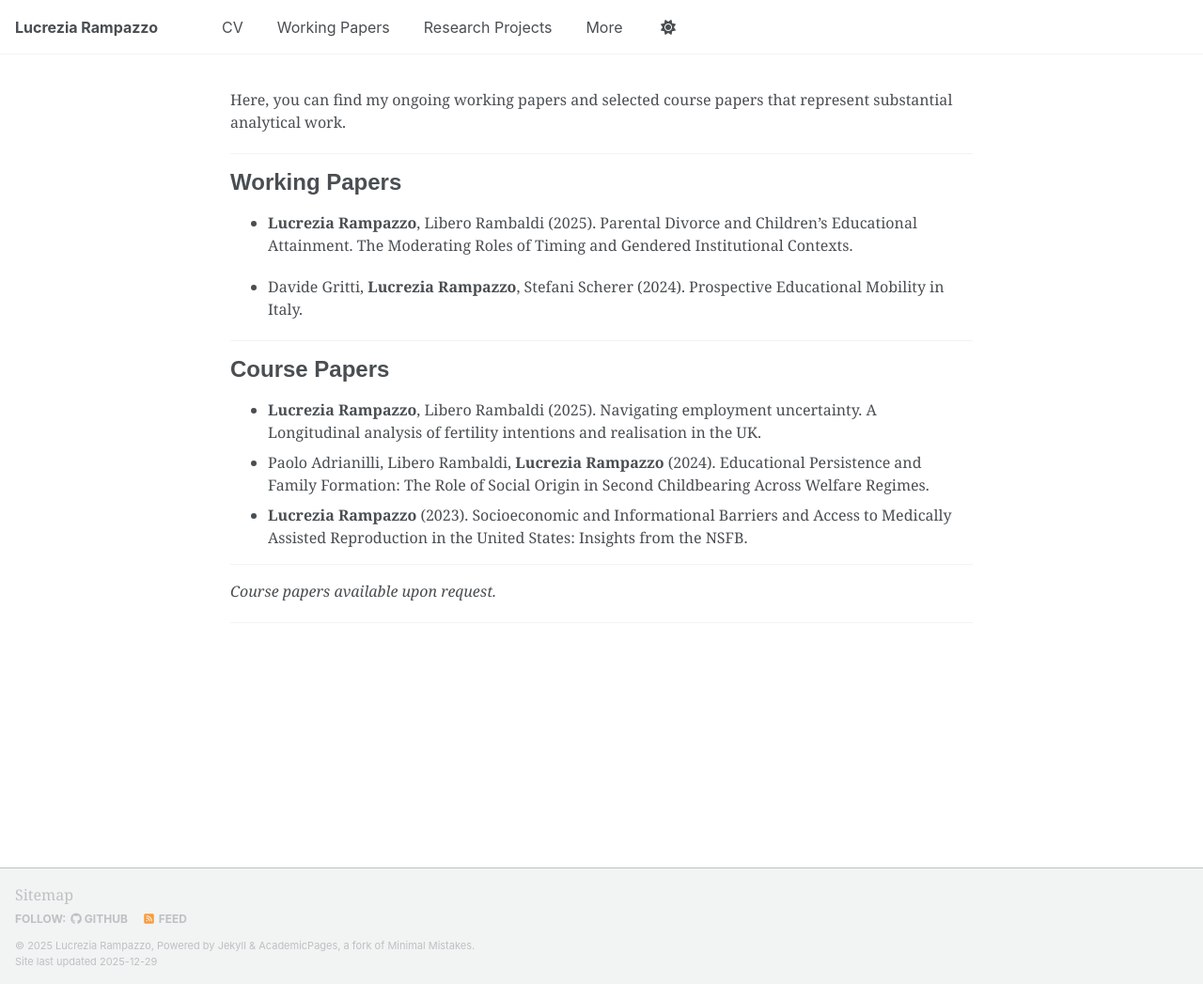
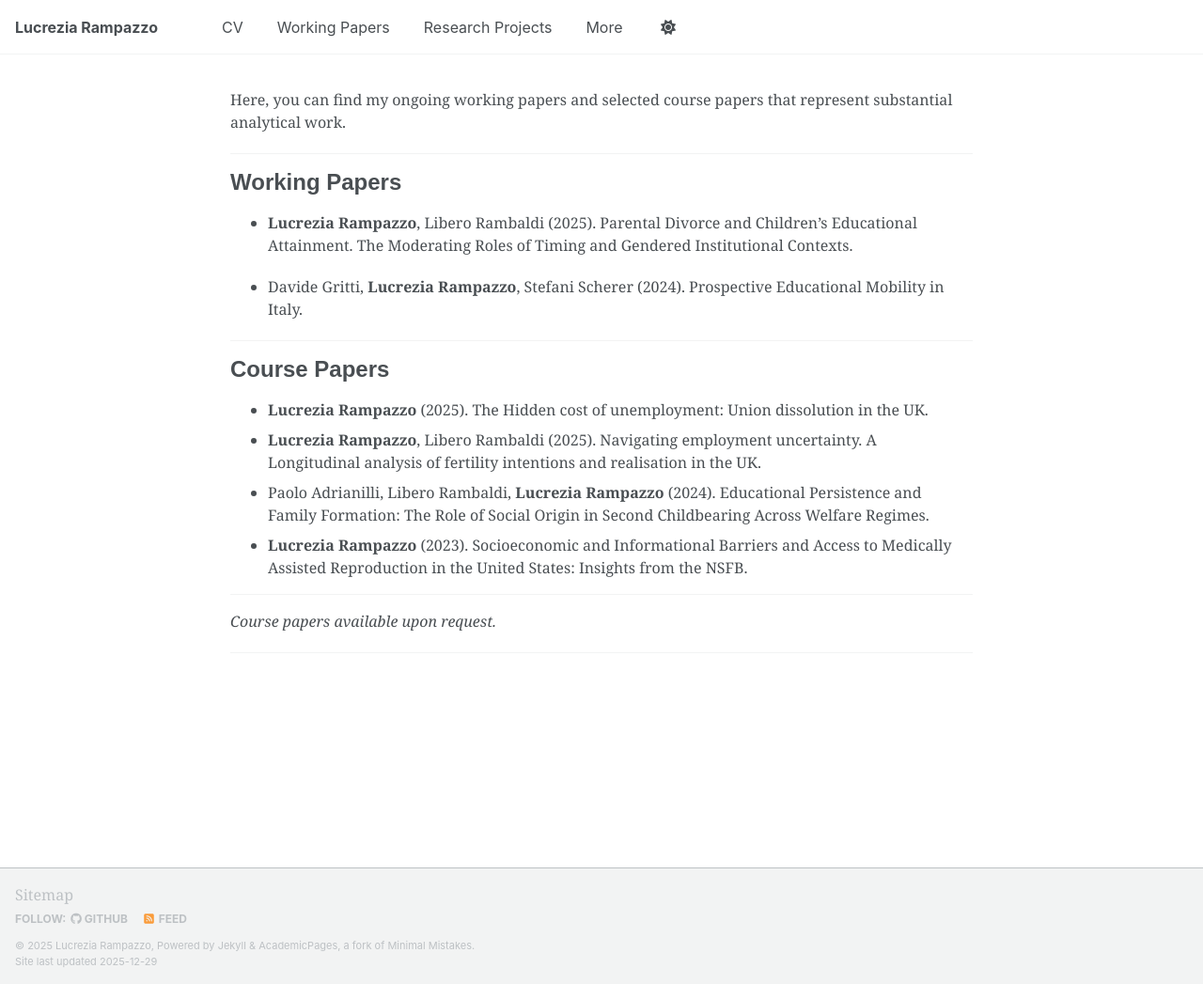
Before and after one commit to LucreziaRampazzo/lucreziarampazzo.github.io, a Jekyll site: the page built from _pages/working-papers.md, in a window 1280 px wide and 1047 px high. Shown: the whole window at 94% size. Built offline with Jekyll 4.4.1, drawn with Linux system fonts in a browser that asks for light colours; a script that is not in the unit is left out.

Commit message:
Update working-papers.md

```diff
--- a/_pages/working-papers.md
+++ b/_pages/working-papers.md
@@ -16,6 +16,7 @@ Here, you can find my ongoing working papers and selected course papers that rep
 
 ---
 # Course Papers
+* **Lucrezia Rampazzo** (2025). The Hidden cost of unemployment: Union dissolution in the UK.
 * **Lucrezia Rampazzo**, Libero Rambaldi (2025). Navigating employment uncertainty. A Longitudinal analysis of fertility intentions and realisation in the UK.
 * Paolo Adrianilli, Libero Rambaldi, **Lucrezia Rampazzo** (2024). Educational Persistence and Family Formation: The Role of Social Origin in Second Childbearing Across Welfare Regimes.
 * **Lucrezia Rampazzo** (2023). Socioeconomic and Informational Barriers and Access to Medically Assisted Reproduction in the United States: Insights from the NSFB.
```
